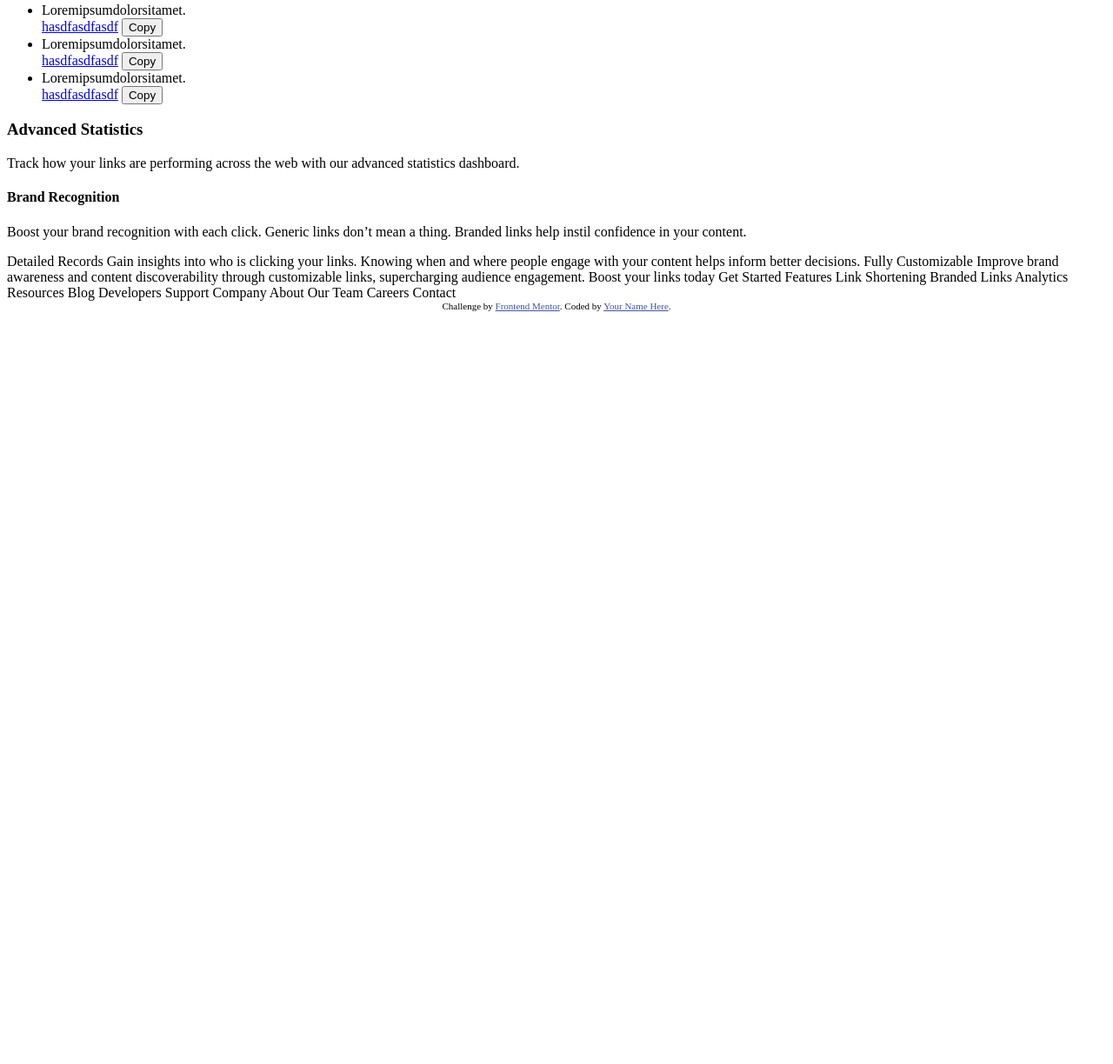
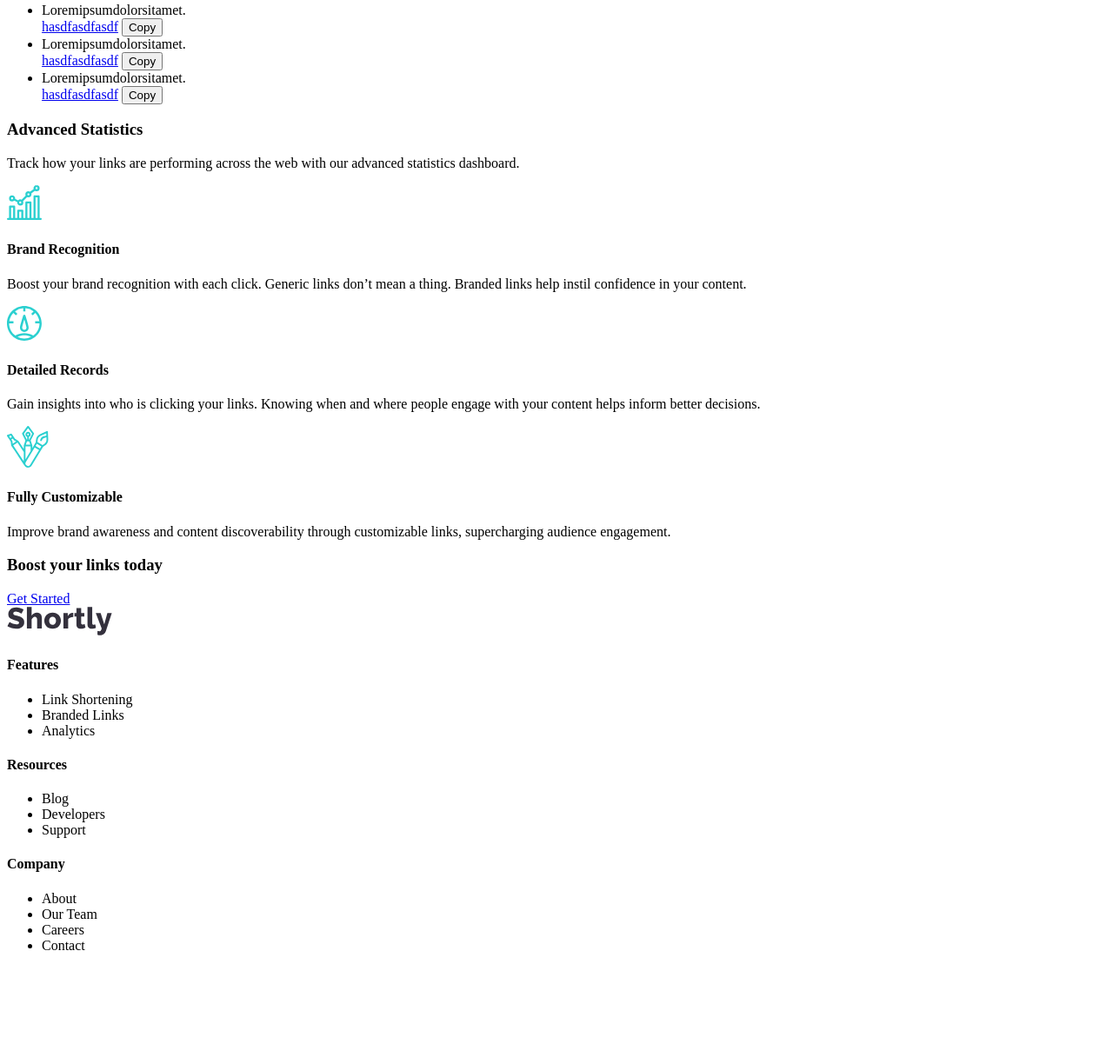
Before and after one commit to C0lliNN/Shortly, a plain HTML site: page index.html in a window 1280 px wide. Shown: the part 754-1978 px from the top of the page at 87% size. Before the commit the page ends 1120 px from the top, so only its background shows below. Drawn offline with Linux system fonts and the light colour scheme.

Commit message:
HTML Structured Defined

```diff
--- a/index.html
+++ b/index.html
@@ -107,29 +107,95 @@
       </div>
       <div>
         <div>
+          <div>
+            <img
+              src="images/icon-brand-recognition.svg"
+              alt="Shortly - Reconhecimento de Marca"
+            />
+          </div>
           <h4>Brand Recognition</h4>
           <p>
             Boost your brand recognition with each click. Generic links don’t
             mean a thing. Branded links help instil confidence in your content.
           </p>
         </div>
-        <div></div>
-        <div></div>
+        <div>
+          <div>
+            <img
+              src="images/icon-detailed-records.svg"
+              alt="Shortly - Registros Detalhados"
+            />
+          </div>
+          <h4>Detailed Records</h4>
+          <p>
+            Gain insights into who is clicking your links. Knowing when and
+            where people engage with your content helps inform better decisions.
+          </p>
+        </div>
+        <div>
+          <div>
+            <img
+              src="images/icon-fully-customizable.svg"
+              alt="Shortly - Totalmente Customizável"
+            />
+          </div>
+          <h4>Fully Customizable</h4>
+          <p>
+            Improve brand awareness and content discoverability through
+            customizable links, supercharging audience engagement.
+          </p>
+        </div>
       </div>
     </section>
 
-    Detailed Records Gain insights into who is clicking your links. Knowing when
-    and where people engage with your content helps inform better decisions.
-    Fully Customizable Improve brand awareness and content discoverability
-    through customizable links, supercharging audience engagement. Boost your
-    links today Get Started Features Link Shortening Branded Links Analytics
-    Resources Blog Developers Support Company About Our Team Careers Contact
+    <section>
+      <h3>Boost your links today</h3>
+      <a href="#">Get Started</a>
+    </section>
 
-    <div class="attribution">
-      Challenge by
-      <a href="https://www.frontendmentor.io?ref=challenge" target="_blank"
-        >Frontend Mentor</a
-      >. Coded by <a href="#">Your Name Here</a>.
-    </div>
+    <footer>
+      <div>
+        <img src="images/logo.svg" alt="Shortly" />
+      </div>
+      <div>
+        <h4>Features</h4>
+        <ul>
+          <li>Link Shortening</li>
+          <li>Branded Links</li>
+          <li>Analytics</li>
+        </ul>
+      </div>
+      <div>
+        <h4>Resources</h4>
+        <ul>
+          <li>Blog</li>
+          <li>Developers</li>
+          <li>Support</li>
+        </ul>
+      </div>
+      <div>
+        <h4>Company</h4>
+        <ul>
+          <li>About</li>
+          <li>Our Team</li>
+          <li>Careers</li>
+          <li>Contact</li>
+        </ul>
+      </div>
+      <div>
+        <div>
+          <img src="images/icon-facebook.svg" alt="Shortly - Facebook" />
+        </div>
+        <div>
+          <img src="images/icon-twitter.svg" alt="Shortly - Twitter" />
+        </div>
+        <div>
+          <img src="images/icon-pinterest.svg" alt="Shortly - Pinterest" />
+        </div>
+        <div>
+          <img src="images/icon-instagram.svg" alt="Shortly - Instagram" />
+        </div>
+      </div>
+    </footer>
   </body>
 </html>
```
Also changed, not shown: 1 other file.
